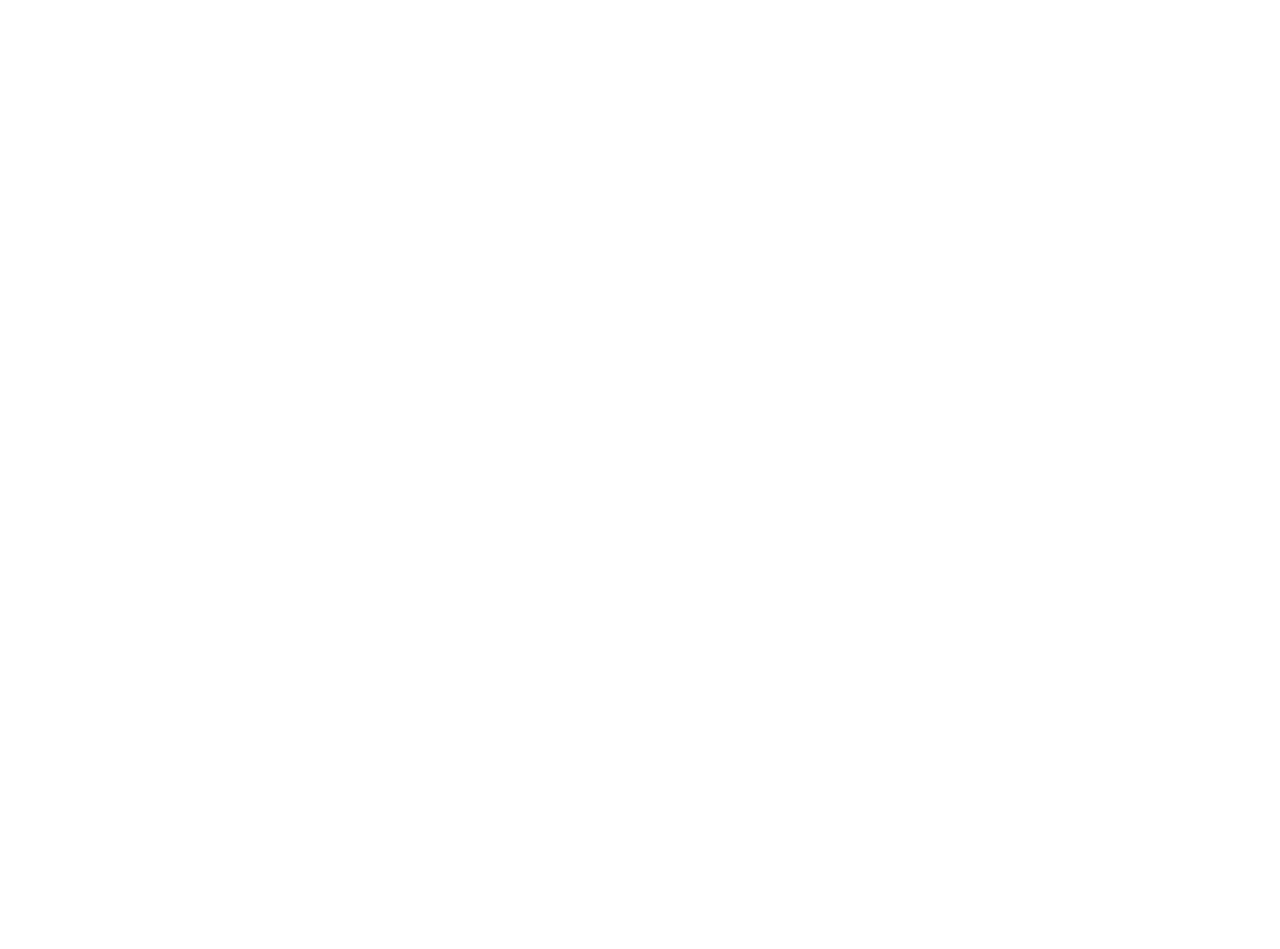
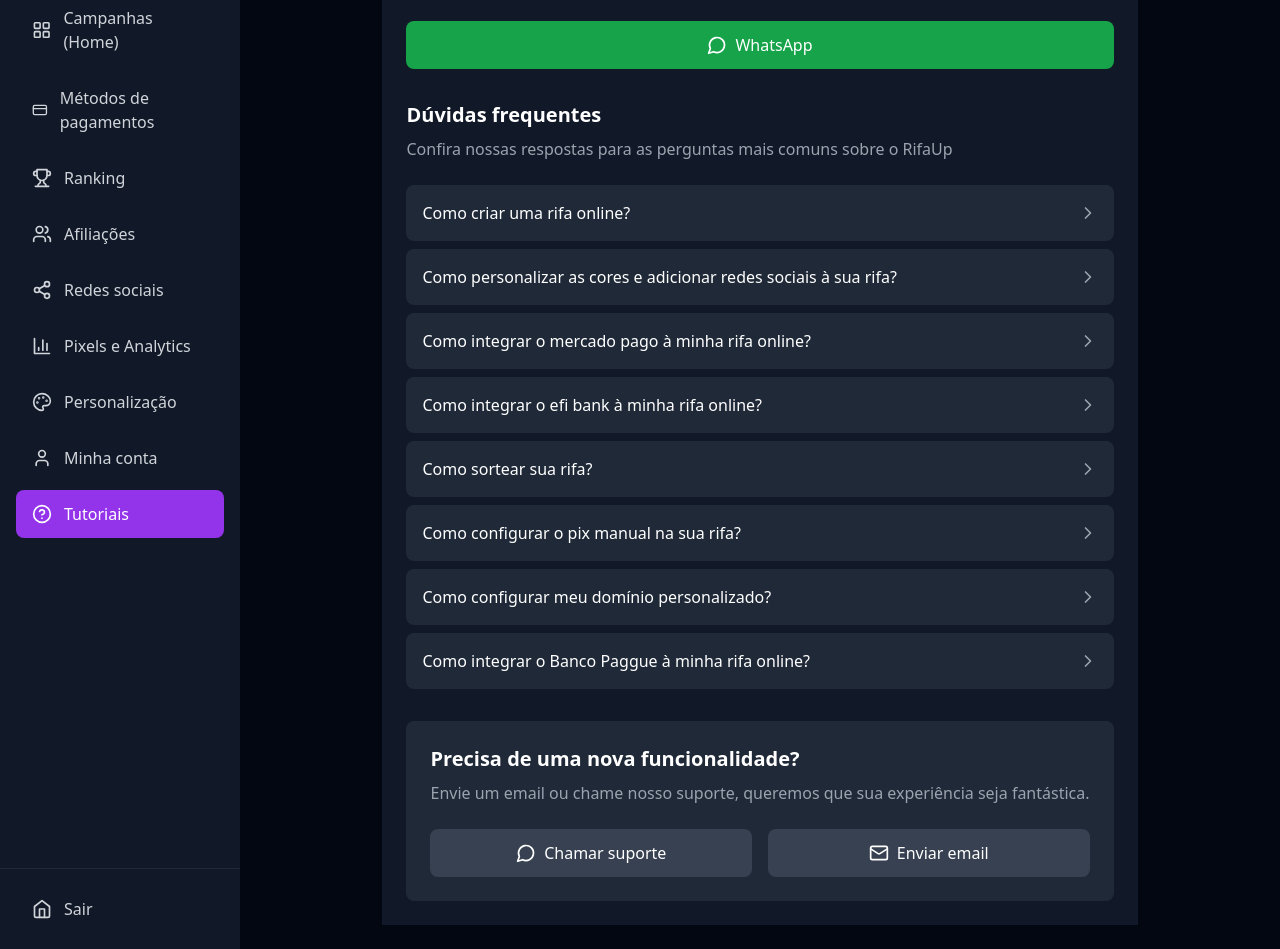
Before and after one commit to gilson954/sistema-rifa, a React (Vite) app: page /dashboard/tutorials in a window 1280 px wide. Before the commit this address had no page. Shown: the part 200-1149 px from the top of the page. Before the commit the page ends 800 px from the top, so only its background shows below. Built offline with nearby package versions, Linux system fonts and the light colour scheme.

Commit message:
Create Tutorials Page

```diff
--- a/src/App.tsx
+++ b/src/App.tsx
@@ -11,6 +11,7 @@ import PixelsAnalyticsPage from './pages/PixelsAnalyticsPage';
 import CustomizationPage from './pages/CustomizationPage';
 import AccountPage from './pages/AccountPage';
 import SocialMediaPage from './pages/SocialMediaPage';
+import TutorialsPage from './pages/TutorialsPage';
 
 function App() {
   return (
@@ -31,6 +32,7 @@ function App() {
           <Route path="analytics" element={<PixelsAnalyticsPage />} />
           <Route path="customize" element={<CustomizationPage />} />
           <Route path="account" element={<AccountPage />} />
+          <Route path="tutorials" element={<TutorialsPage />} />
         </Route>
       </Routes>
     </Router>
--- /dev/null
+++ b/src/pages/TutorialsPage.tsx
@@ -0,0 +1,126 @@
+import React, { useState } from 'react';
+import { ChevronRight, MessageCircle, Mail } from 'lucide-react';
+
+const TutorialsPage = () => {
+  const [openFAQ, setOpenFAQ] = useState<number | null>(null);
+
+  const toggleFAQ = (index: number) => {
+    setOpenFAQ(openFAQ === index ? null : index);
+  };
+
+  const faqs = [
+    {
+      question: "Como criar uma rifa online?",
+      answer: "Para criar uma rifa online, acesse sua conta, clique em 'Criar nova campanha' e siga as etapas guiadas. Configure o prêmio, defina os bilhetes, valores e formas de pagamento."
+    },
+    {
+      question: "Como personalizar as cores e adicionar redes sociais à sua rifa?",
+      answer: "Acesse a seção 'Personalização' no menu lateral para alterar cores e tema. Para redes sociais, vá em 'Redes sociais' e adicione os links das suas plataformas."
+    },
+    {
+      question: "Como integrar o mercado pago à minha rifa online?",
+      answer: "Vá em 'Métodos de pagamento', selecione Mercado Pago e siga as instruções para conectar sua conta. Você precisará das suas credenciais de API."
+    },
+    {
+      question: "Como integrar o efi bank à minha rifa online?",
+      answer: "Acesse 'Métodos de pagamento', escolha Efi Bank e configure suas credenciais de API para começar a receber pagamentos automaticamente."
+    },
+    {
+      question: "Como sortear sua rifa?",
+      answer: "Quando sua rifa estiver completa, use a ferramenta de sorteio integrada na plataforma. O sistema garante transparência e aleatoriedade no processo."
+    },
+    {
+      question: "Como configurar o pix manual na sua rifa?",
+      answer: "Em 'Métodos de pagamento', selecione PIX manual e configure sua chave PIX. Os pagamentos precisarão ser confirmados manualmente por você."
+    },
+    {
+      question: "Como configurar meu domínio personalizado?",
+      answer: "Acesse 'Personalização' > 'Domínios', clique em 'Criar' e adicione seu domínio. Você precisará configurar os DNS do seu domínio para apontar para nossa plataforma."
+    },
+    {
+      question: "Como integrar o Banco Paggue à minha rifa online?",
+      answer: "Vá em 'Métodos de pagamento', selecione Paggue e insira suas credenciais de API. O sistema processará os pagamentos automaticamente."
+    }
+  ];
+
+  return (
+    <div className="bg-gray-900 text-white -mx-4 -mt-6 min-h-screen p-6">
+      {/* Support Section */}
+      <div className="mb-8">
+        <h2 className="text-xl font-semibold text-white mb-2">
+          Suporte personalizado?
+        </h2>
+        <p className="text-gray-400 mb-6">
+          Conte com nossa equipe para te ajudar em todas as etapas da sua rifa!
+        </p>
+
+        <button className="w-full bg-green-600 hover:bg-green-700 text-white py-3 px-4 rounded-lg font-medium transition-colors duration-200 flex items-center justify-center space-x-2">
+          <MessageCircle className="h-5 w-5" />
+          <span>WhatsApp</span>
+        </button>
+      </div>
+
+      {/* FAQ Section */}
+      <div className="mb-8">
+        <h2 className="text-xl font-semibold text-white mb-2">
+          Dúvidas frequentes
+        </h2>
+        <p className="text-gray-400 mb-6">
+          Confira nossas respostas para as perguntas mais comuns sobre o RifaUp
+        </p>
+
+        <div className="space-y-2">
+          {faqs.map((faq, index) => (
+            <div key={index} className="bg-gray-800 rounded-lg overflow-hidden">
+              <button
+                onClick={() => toggleFAQ(index)}
+                className="w-full px-4 py-4 text-left flex items-center justify-between hover:bg-gray-750 transition-colors duration-200"
+              >
+                <span className="text-white font-medium pr-4">
+                  {faq.question}
+                </span>
+                <ChevronRight
+                  className={`h-5 w-5 text-gray-400 transition-transform duration-200 ${
+                    openFAQ === index ? 'rotate-90' : ''
+                  }`}
+                />
+              </button>
+
+              {openFAQ === index && (
+                <div className="px-4 pb-4">
+                  <p className="text-gray-300 text-sm leading-relaxed">
+                    {faq.answer}
+                  </p>
+                </div>
+              )}
+            </div>
+          ))}
+        </div>
+      </div>
+
+      {/* Feature Request Section */}
+      <div className="bg-gray-800 rounded-lg p-6">
+        <h2 className="text-xl font-semibold text-white mb-2">
+          Precisa de uma nova funcionalidade?
+        </h2>
+        <p className="text-gray-400 mb-6">
+          Envie um email ou chame nosso suporte, queremos que sua experiência seja fantástica.
+        </p>
+
+        <div className="flex flex-col sm:flex-row gap-4">
+          <button className="flex-1 bg-gray-700 hover:bg-gray-600 text-white py-3 px-4 rounded-lg font-medium transition-colors duration-200 flex items-center justify-center space-x-2">
+            <MessageCircle className="h-5 w-5" />
+            <span>Chamar suporte</span>
+          </button>
+
+          <button className="flex-1 bg-gray-700 hover:bg-gray-600 text-white py-3 px-4 rounded-lg font-medium transition-colors duration-200 flex items-center justify-center space-x-2">
+            <Mail className="h-5 w-5" />
+            <span>Enviar email</span>
+          </button>
+        </div>
+      </div>
+    </div>
+  );
+};
+
+export default TutorialsPage;
```
